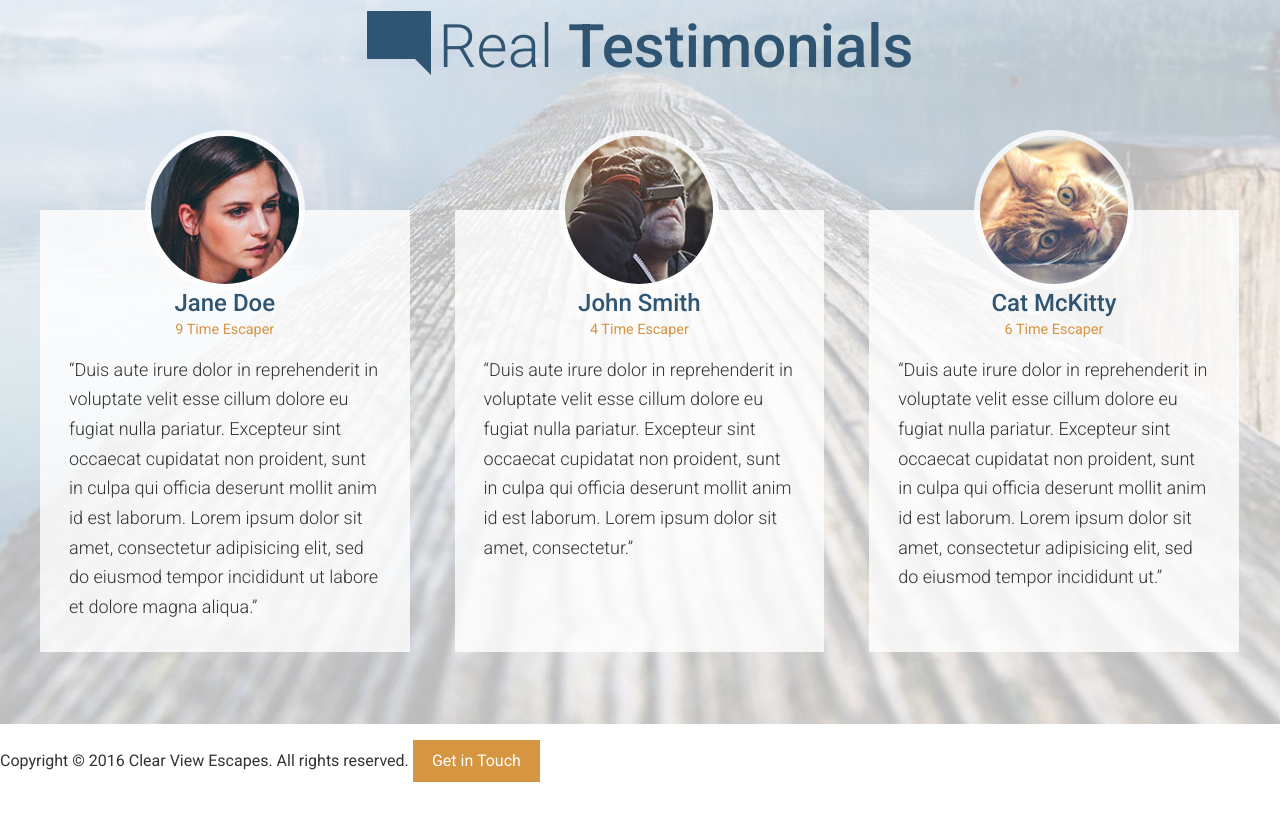
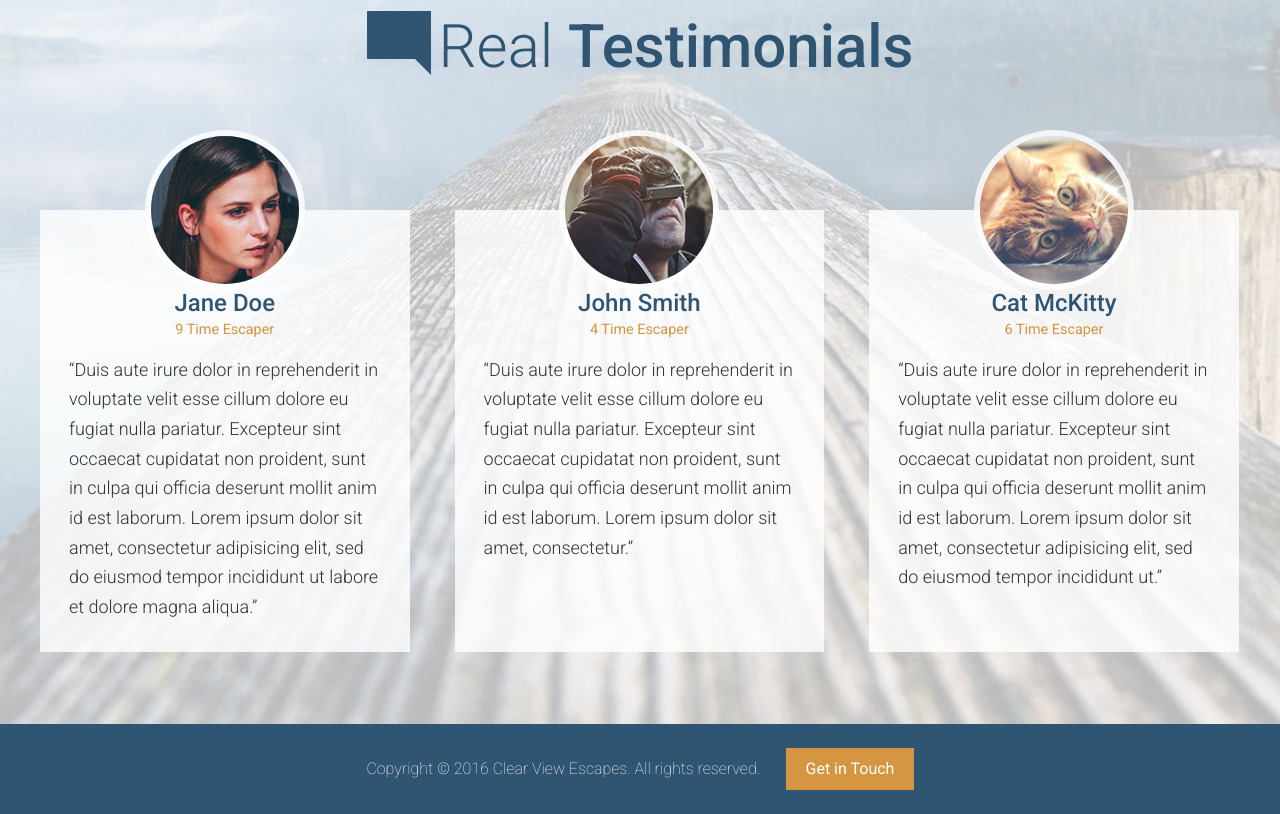
Before and after one commit to Deivi2/single-page-web-project, a website: page app/index.html in a window 1280 px wide. Shown: the part 3152-3966 px from the top of the page. Drawn offline with Linux system fonts and the light colour scheme.

Commit message:
COmpleted styling footer

```diff
--- /dev/null
+++ b/app/assets/styles/modules/_site-footer.css
@@ -0,0 +1,21 @@
+.site-footer{
+  background-color: $mainBlue;
+  color: #FFF;
+  padding: .5rem;
+  text-align: center;
+
+
+  &__text{
+    display: block;
+    margin-bottom: 1rem;
+    font-weight: 200;
+
+    @mixin atMedium{
+      display: inline;
+      margin-bottom: 0;
+      margin-right: 1.4rem;
+    }
+
+  }
+
+}
--- a/app/assets/styles/styles.css
+++ b/app/assets/styles/styles.css
@@ -13,3 +13,4 @@
 @import "modules/_feature-item.css";
 @import "modules/_testimonial.css";
 @import "modules/_sprite.css";
+@import "modules/_site-footer.css";
--- a/app/index.html
+++ b/app/index.html
@@ -154,7 +154,8 @@
                     <span class="icon icon--fire feature-item__icon"></span>
                     <h3 class="feature-item__title">Survival Kit</h3>
                     <p>Everytime you book an escape with us we send you a survival kit with the finest materials. The
-                        kit will allow you to setup a tent, start a fire, scratch your own back and lower your taxes.</p>
+                        kit will allow you to setup a tent, start a fire, scratch your own back and lower your
+                        taxes.</p>
 
                 </div>
             </div>
@@ -168,14 +169,17 @@
     <div class="wrapper wrapper--no-padding-until-large">
 
 
-        <h2 class="section-title section-title--blue"><span class="icon icon--comment section-title__icon"></span>Real <strong>Testimonials</strong>
+        <h2 class="section-title section-title--blue"><span class="icon icon--comment section-title__icon"></span>Real
+            <strong>Testimonials</strong>
         </h2>
 
         <div class="row row--gutters row--equal-height-at-large row--gutters-small row--t-padding generic-content-container">
             <div class="row__large-4">
                 <div class="testimonial">
                     <div class="testimonial__photo">
-                        <img sizes="160px" srcset="assets/images/testimonial-jane.jpg 160w, assets/images/testimonial-jane-hi-dpi.jpg 320w" alt="Jane Doe">
+                        <img sizes="160px"
+                             srcset="assets/images/testimonial-jane.jpg 160w, assets/images/testimonial-jane-hi-dpi.jpg 320w"
+                             alt="Jane Doe">
                     </div>
                     <h3 class="testimonial__title">Jane Doe</h3>
                     <h4 class="testimonial__subtitle">9 Time Escaper</h4>
@@ -190,7 +194,9 @@
             <div class="row__large-4">
                 <div class="testimonial">
                     <div class="testimonial__photo">
-                        <img sizes="160px" srcset="assets/images/testimonial-john.jpg 160w, assets/images/testimonial-john-hi-dpi.jpg 320w" alt="John smith">
+                        <img sizes="160px"
+                             srcset="assets/images/testimonial-john.jpg 160w, assets/images/testimonial-john-hi-dpi.jpg 320w"
+                             alt="John smith">
                     </div>
                     <h3 class="testimonial__title">John Smith</h3>
                     <h4 class="testimonial__subtitle">4 Time Escaper</h4>
@@ -207,7 +213,8 @@
             <div class="row__large-4 testimonial--last">
                 <div class="testimonial">
                     <div class="testimonial__photo">
-                        <img sizes="160px" srcset="assets/images/testimonial-cat.jpg 160w, assets/images/testimonial-cat-hi-dpi.jpg 320w">
+                        <img sizes="160px"
+                             srcset="assets/images/testimonial-cat.jpg 160w, assets/images/testimonial-cat-hi-dpi.jpg 320w">
                     </div>
                     <h3 class="testimonial__title">Cat McKitty</h3>
                     <h3 class="testimonial__subtitle">6 Time Escaper</h3>
@@ -226,9 +233,13 @@
 </div>
 
 
-<footer>
-    <p>Copyright &copy; 2016 Clear View Escapes. All rights reserved. <a class="btn btn--orange" href="#">Get in
-        Touch</a></p>
+<footer class="site-footer">
+    <div class="wrapper">
+            <p><span class="site-footer__text">Copyright &copy; 2016 Clear View Escapes. All rights reserved. </span> <a class="btn btn--orange" href="">Get in
+            Touch</a></p>
+    </div>
 </footer>
+
+
 </body>
 </html>
--- a/app/temp/styles/styles.css
+++ b/app/temp/styles/styles.css
@@ -1070,3 +1070,26 @@ a{
 
     background-position: 36.69752421959096% 45.792307692307695%;
 }
+
+.site-footer{
+  background-color: #2f5572;
+  color: #FFF;
+  padding: .5rem;
+  text-align: center;
+
+}
+
+.site-footer__text{
+  display: block;
+  margin-bottom: 1rem;
+  font-weight: 200;
+}
+
+@media (min-width: 800px) {
+
+  .site-footer__text{
+    display: inline;
+    margin-bottom: 0;
+    margin-right: 1.4rem
+  }
+}
```
